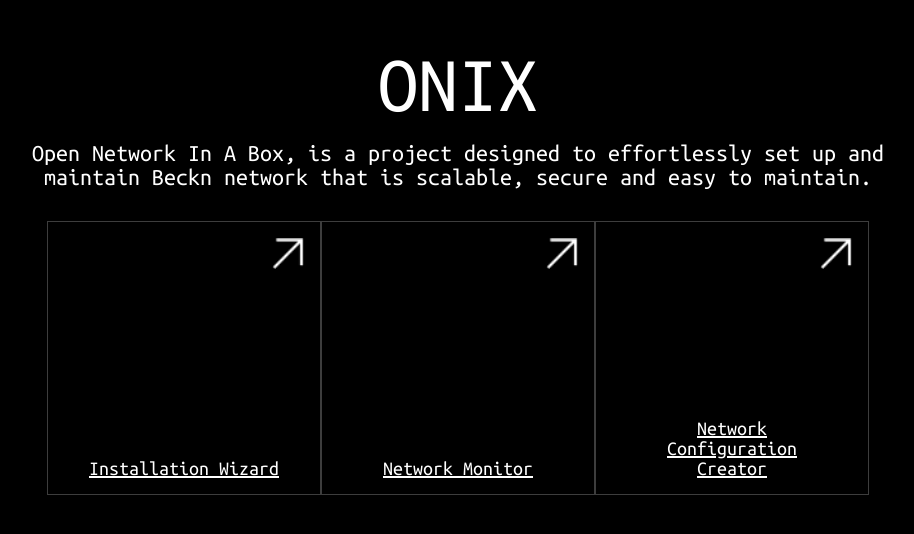
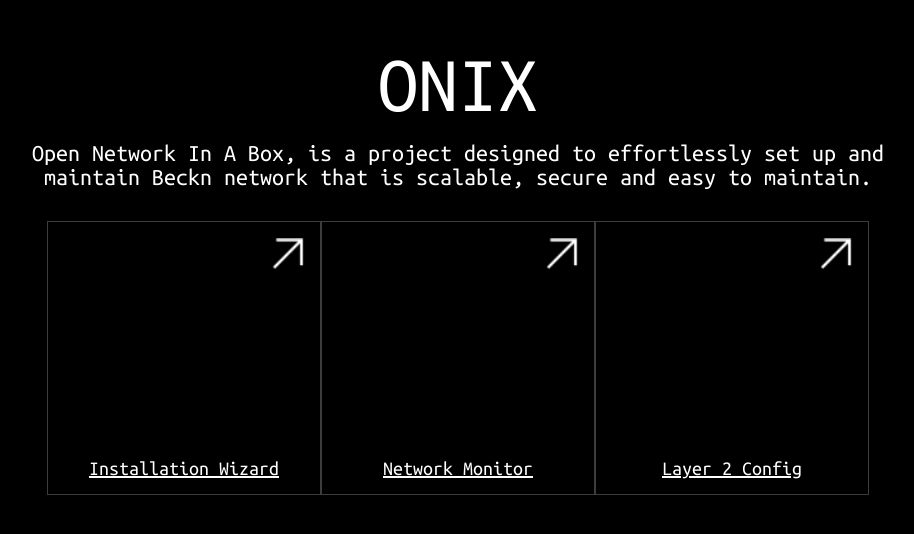
Before and after one commit to Mishalabdullah/beckn-onix-gui, a Next.js app in the folder onix-gui/: page / in a window 1280 px wide. Shown: the part 130-664 px from the top of the page, without its empty margins (182-1096 px from the left). Built offline with nearby package versions, Linux system fonts and the light colour scheme.

Commit message:
updated home page link

```diff
--- a/onix-gui/app/page.js
+++ b/onix-gui/app/page.js
@@ -38,10 +38,13 @@ export default function Home() {
                 <p className={styles.boxText}>Network Monitor</p>
               </div>
             </Link>
-            <Link href="/" style={{ textDecoration: "underline", color: "white" }}>
+            <Link
+              href="/yaml-gen"
+              style={{ textDecoration: "underline", color: "white" }}
+            >
               <div className={styles.box}>
                 <img src="/arrow.png" />
-                <p className={styles.boxText}>Network Configuration Creator</p>
+                <p className={styles.boxText}>Layer 2 Config </p>
               </div>
             </Link>
           </div>
```
